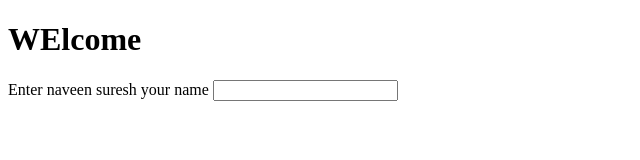
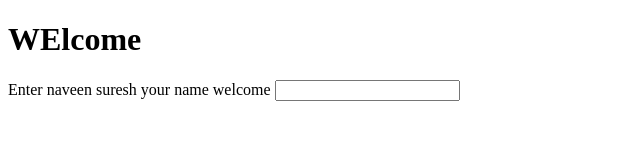
Before and after one commit to naveenpra17/new, a plain HTML site: page index.html in a window 1280 px wide. Shown: the whole page, without its empty margins (0-640 px from the left). Drawn offline with Linux system fonts and the light colour scheme.

Commit message:
update new line

```diff
--- a/index.html
+++ b/index.html
@@ -10,6 +10,7 @@
         <h1>WElcome</h1>
         <form action=" " method ="get">
         <label>Enter naveen suresh your name</label>
+        <ht>welcome</h1>
         <input/>
         </form>
     </body>
```
